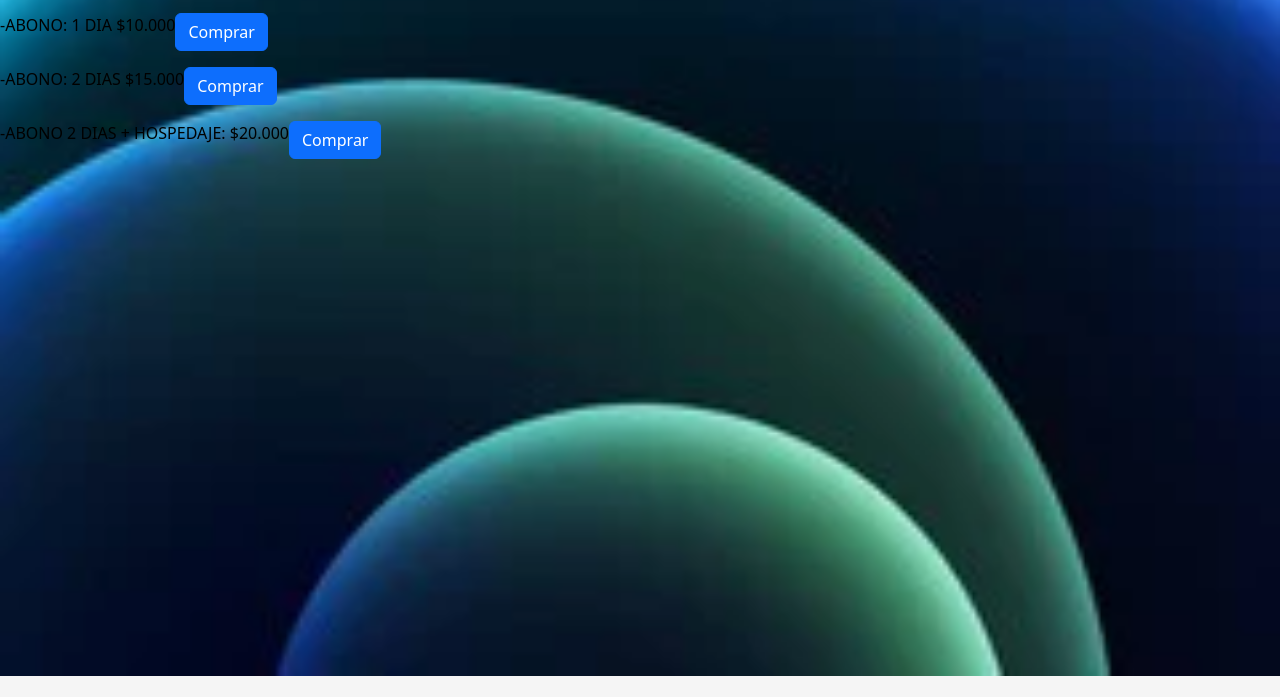
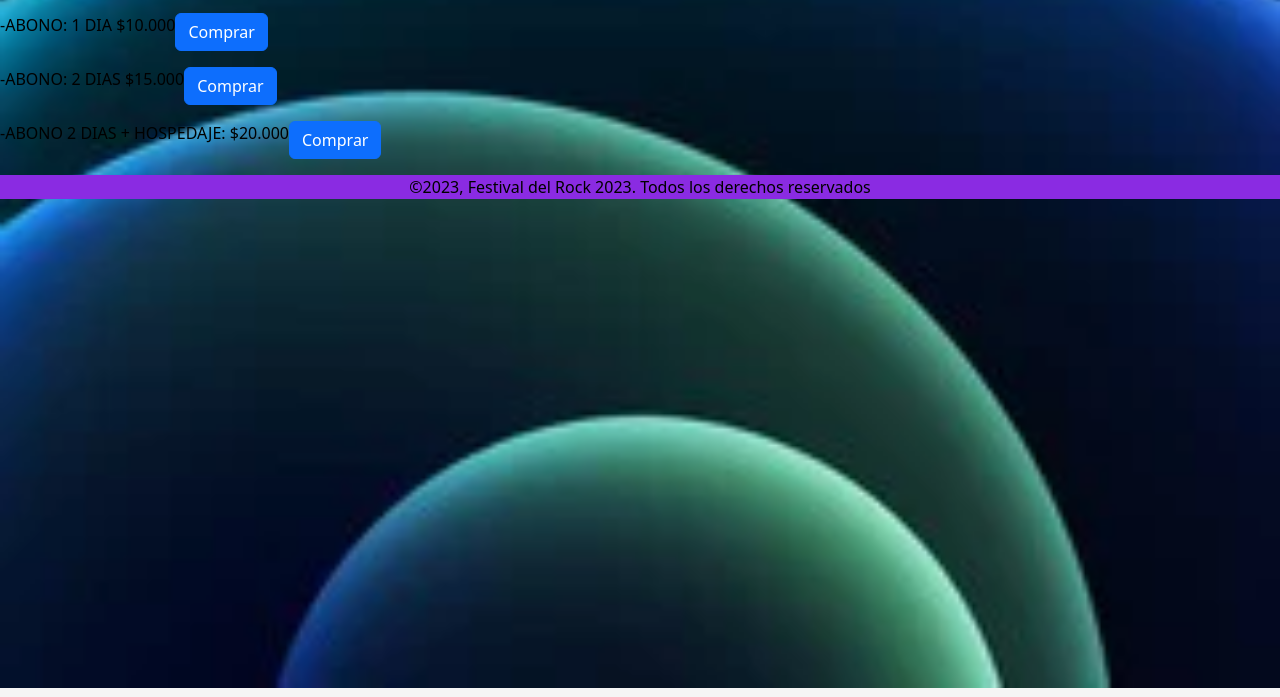
Before and after one commit to luqui32/repositorio-lucas, a plain HTML site: page pages/Tickets.html in a window 1280 px wide. Shown: the part 103-800 px from the top of the page. Drawn offline with nearby package versions, Linux system fonts and the light colour scheme.

Commit message:
agregando footer

```diff
--- a/pages/Tickets.html
+++ b/pages/Tickets.html
@@ -47,3 +47,6 @@
             </p>
         </main>
           </body>
+          <footer>
+            <span class="copyright">&copy;2023, Festival del Rock 2023. Todos los derechos reservados</span>
+          </footer>
```
Also changed, not shown: pages/Line-up.html (+3 -0 lines), pages/Merch.html (+3 -0 lines).
